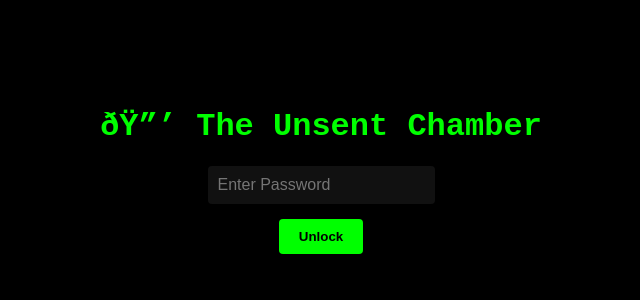
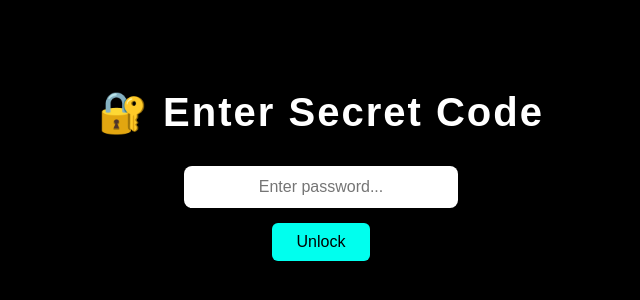
Before and after one commit to Bhawishya78/THE-UNSENT-CHAMBER, a plain HTML site: page index.html in a window 1280 px wide. Shown: the part 238-538 px from the top of the page, without its empty margins (319-959 px from the left). Drawn offline with Linux system fonts and the light colour scheme.

Commit message:
Update index.html

```diff
--- a/index.html
+++ b/index.html
@@ -1,57 +1,67 @@
-
 <!DOCTYPE html>
 <html lang="en">
 <head>
   <meta charset="UTF-8" />
   <meta name="viewport" content="width=device-width, initial-scale=1.0"/>
-  <title>The Unsent Chamber - Lock Screen</title>
+  <title>The Unsent Chamber - Lock</title>
   <style>
     body {
-      background-color: #000;
-      color: #0f0;
-      font-family: 'Courier New', monospace;
+      margin: 0;
+      height: 100vh;
+      background: #000;
       display: flex;
+      align-items: center;
       justify-content: center;
-      align-items: center;
-      height: 100vh;
-      flex-direction: column;
+      font-family: 'Arial', sans-serif;
+      color: #fff;
+    }
+    .container {
+      text-align: center;
+    }
+    h1 {
+      font-size: 2.5em;
+      margin-bottom: 30px;
+      letter-spacing: 2px;
     }
     input {
-      padding: 10px;
-      font-size: 16px;
+      padding: 12px;
+      width: 250px;
       border: none;
-      border-radius: 4px;
-      margin-bottom: 15px;
-      background: #111;
-      color: #0f0;
+      border-radius: 8px;
+      font-size: 1em;
+      text-align: center;
     }
     button {
-      padding: 10px 20px;
-      background-color: #0f0;
-      color: #000;
+      margin-top: 15px;
+      padding: 10px 25px;
+      font-size: 1em;
       border: none;
-      font-weight: bold;
-      border-radius: 4px;
+      border-radius: 6px;
+      background-color: #00ffee;
       cursor: pointer;
     }
     button:hover {
-      background-color: #0a0;
+      background-color: #00bbaa;
     }
   </style>
 </head>
 <body>
-  <h1>ðŸ”’ The Unsent Chamber</h1>
-  <input type="password" id="password" placeholder="Enter Password"/>
-  <button onclick="unlock()">Unlock</button>
+  <div class="container">
+    <h1>🔐 Enter Secret Code</h1>
+    <input id="passcode" type="password" placeholder="Enter password..." />
+    <br />
+    <button onclick="unlock()">Unlock</button>
+  </div>
+
   <script>
     function unlock() {
-      const password = document.getElementById("password").value.trim();
-      if (password === "openchamber") {
-        window.location.href = "home.html";
-      } else if (password === "theOneAboveAll") {
-        window.location.href = "admin.html";
+      const code = document.getElementById("passcode").value;
+      const validPassword = "enter"; // 🧠 Change this if needed
+
+      if (code === validPassword) {
+        window.location.href = "homepage.html";
       } else {
-        alert("ðŸš« Incorrect password. Try again.");
+        alert("❌ Wrong passcode!");
       }
     }
   </script>
```
